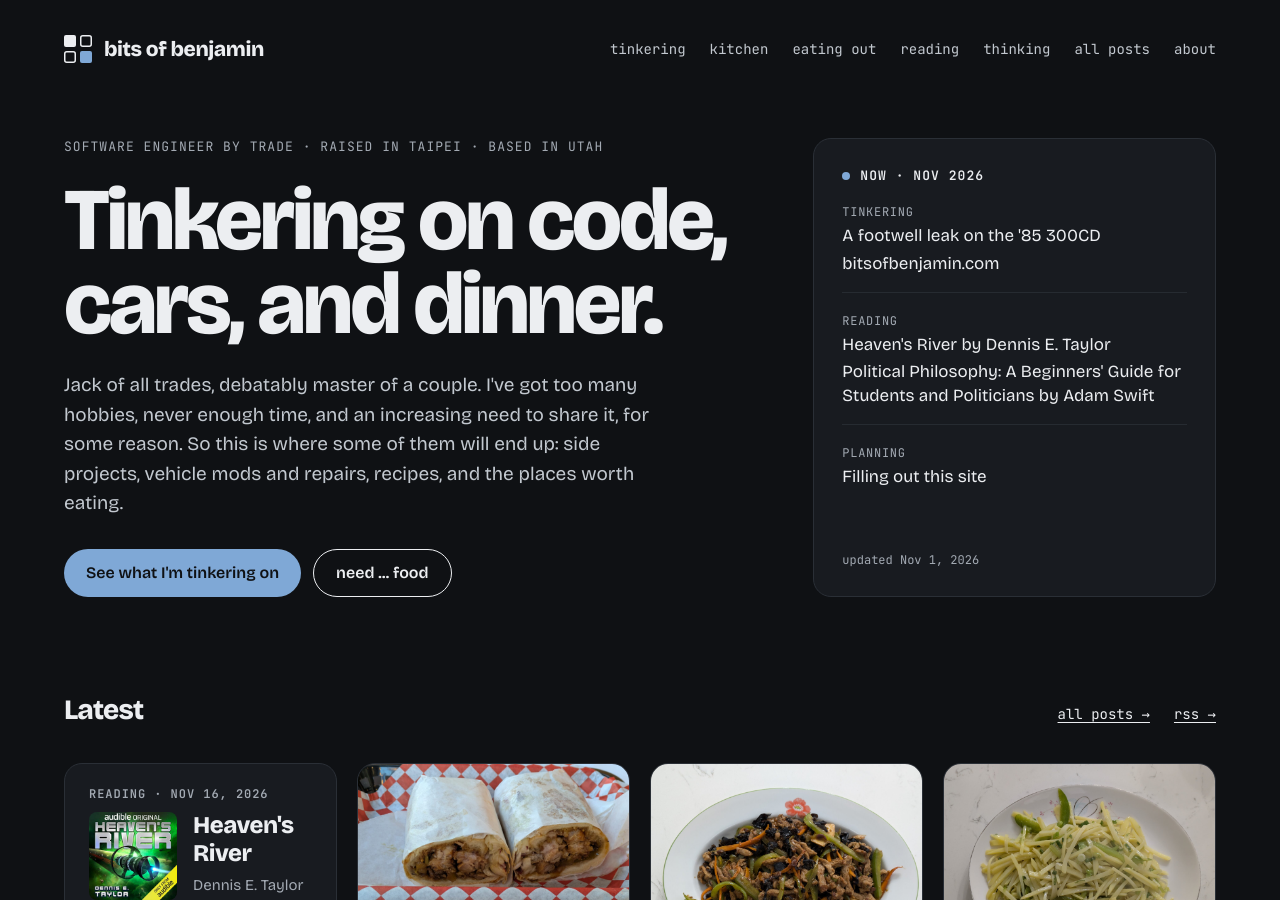
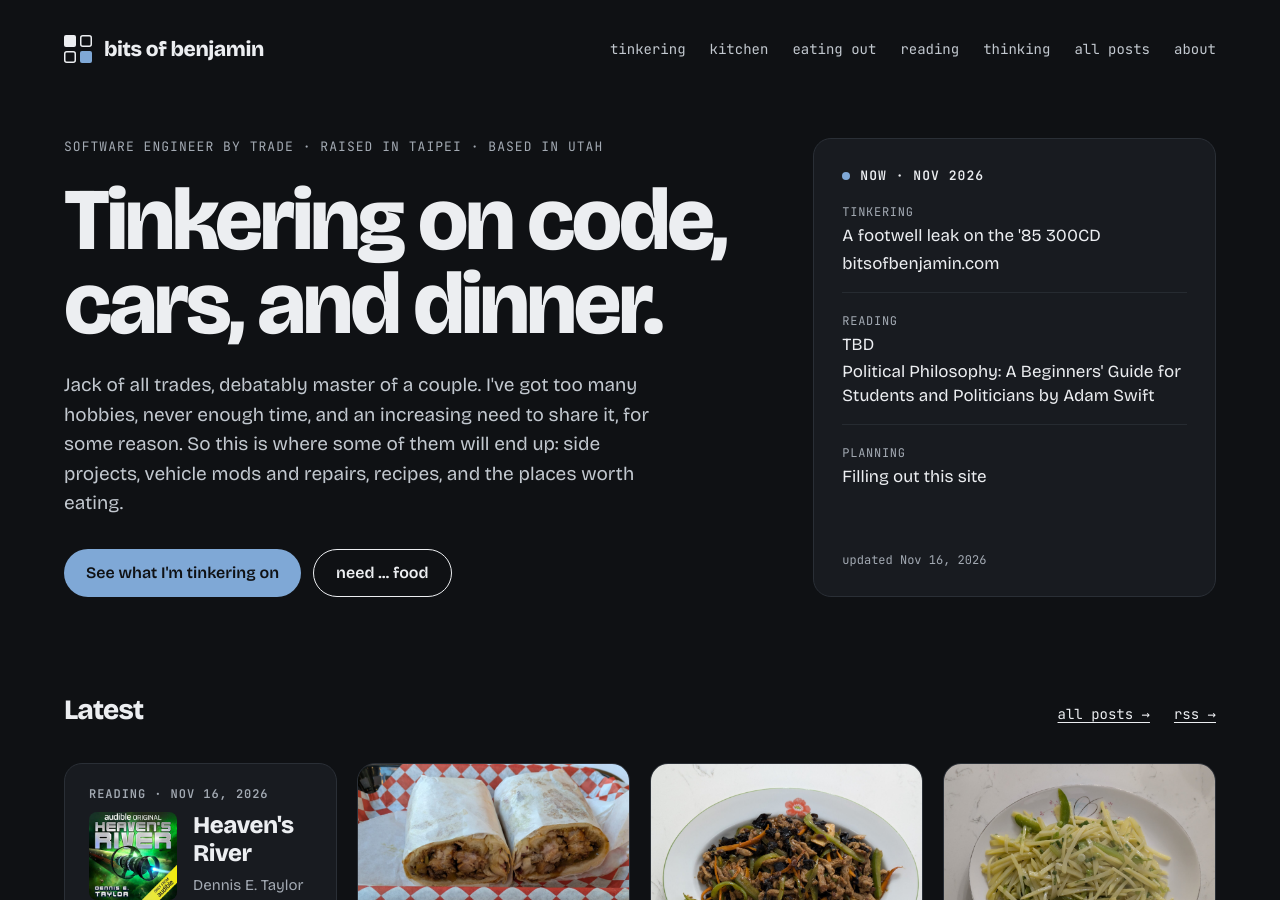
Before and after one commit to bergesonben/bergesonben.github.io, a Jekyll site: the page built from index.html, in a window 1280 px wide and 900 px high. Built offline with Jekyll 4.4.1, drawn with Linux system fonts in a browser that asks for light colours; some of the changed text lies outside the part shown.

Commit message:
Replace Heaven's River with TBD on the homepage
Co-Authored-By: Claude Opus 5.5 <noreply@anthropic.com>

```diff
--- a/_data/bookshelf.yml
+++ b/_data/bookshelf.yml
@@ -3,6 +3,5 @@ slow_track:
   - title: "Political Philosophy: A Beginners' Guide for Students and Politicians"
     by: Adam Swift
 main_track:
-  - title: Heaven's River
-    by: Dennis E. Taylor
+  - title: TBD
 someday: Jin Yong's wuxia novels again, in traditional Chinese.
--- a/_data/now.yml
+++ b/_data/now.yml
@@ -1,5 +1,5 @@
 # The "Now" card on the homepage. Edit freely; bump `updated` when you do.
-updated: 2026-11-01
+updated: 2026-11-16
 groups:
   - label: Tinkering
     items:
@@ -7,7 +7,7 @@ groups:
       - bitsofbenjamin.com
   - label: Reading
     items:
-      - Heaven's River by Dennis E. Taylor
+      - TBD
       - "Political Philosophy: A Beginners' Guide for Students and Politicians by Adam Swift"
   - label: Planning
     items:
```
